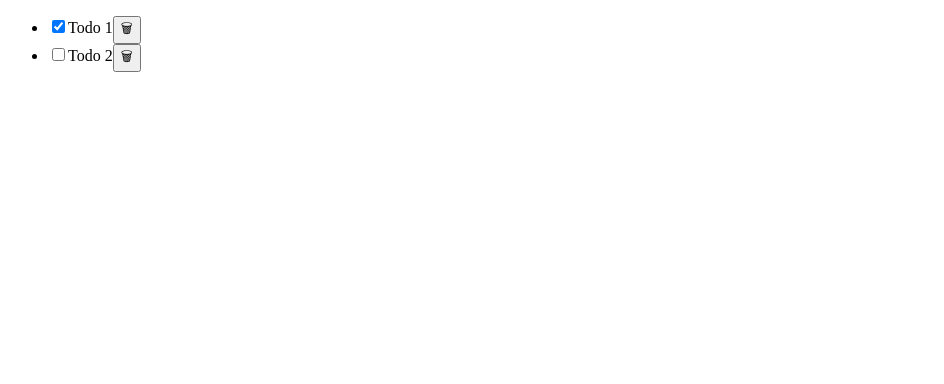
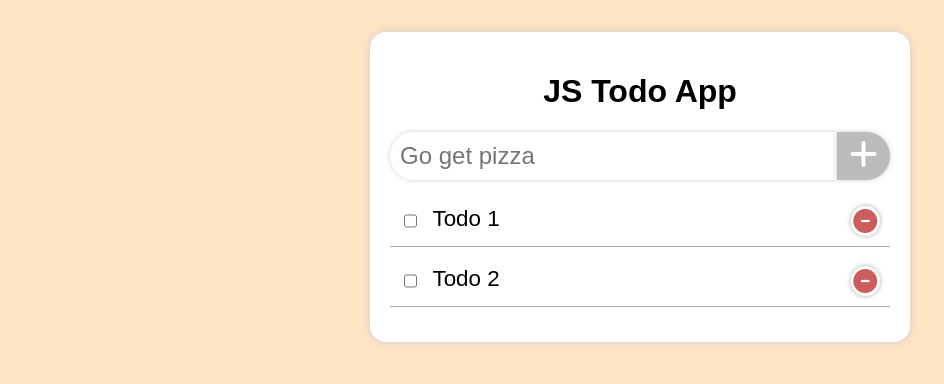
Before and after one commit to davinderpalrehal/js-todo, a plain HTML site: page index.html in a window 1280 px wide. Shown: the whole page, without its empty margins (0-944 px from the left). Drawn offline with Linux system fonts and the light colour scheme.

Commit message:
Refactoring with Proxy objects

```diff
--- a/index.html
+++ b/index.html
@@ -3,53 +3,162 @@
 <head>
 	<meta charset="UTF-8">
 	<title>JS TODO App</title>
+	<link rel="stylesheet" href="https://cdnjs.cloudflare.com/ajax/libs/font-awesome/6.6.0/css/all.min.css"
+	      integrity="sha512-Kc323vGBEqzTmouAECnVceyQqyqdsSiqLQISBL29aUW4U/M7pSPA/gEUZQqv1cwx4OnYxTxve5UMg5GT6L4JJg=="
+	      crossorigin="anonymous" referrerpolicy="no-referrer"/>
+	<style>
+        body {
+            background: bisque;
+            font-family: sans-serif;
+        }
+
+        #app {
+            max-width: 500px;
+            margin: 2em auto 0;
+            background: white;
+            padding: 20px;
+            border-radius: 1em;
+            box-shadow: 0 0 10px 0 #ccc;
+        }
+
+        h1 {
+            text-align: center;
+        }
+
+        .input-wrapper {
+            display: flex;
+        }
+
+        input[type='text'] {
+            width: 100%;
+            padding: 10px;
+            font-size: 1.5em;
+            border-radius: 50px;
+            border: none;
+            box-shadow: 0 0 5px 0 #ccc;
+            border-top-right-radius: 0;
+            border-bottom-right-radius: 0;
+        }
+
+        #add-todo {
+            border-radius: 50px;
+            border-top-left-radius: 0;
+            border-bottom-left-radius: 0;
+            border: none;
+            width: 60px;
+            box-shadow: 0 0 5px 0 #ccc;
+            background: #bbb;
+            color: white;
+            font-size: 2em;
+        }
+
+        #add-todo:hover {
+            background: #aaa;
+        }
+
+        button {
+            cursor: pointer;
+        }
+
+        .todo-wrapper {
+            list-style: none;
+            padding: 0;
+        }
+
+        .todo-wrapper li {
+            padding: 10px;
+            margin-bottom: 10px;
+            box-shadow: 0 1px 0 #aaa;
+            display: flex;
+        }
+
+        .todo-wrapper li:hover {
+            box-shadow: 0 1px 0 cyan;
+            background: #eee;
+        }
+
+        .todo-wrapper li label {
+            width: 100%;
+            cursor: pointer;
+            font-size: 1.4em;
+            padding-left: 1ch;
+        }
+
+        .todo-wrapper li button {
+            border: 2px solid white;
+            color: indianred;
+            font-size: 1.5em;
+            border-radius: 30px;
+            padding: 0;
+            height: 30px;
+            width: 33px;
+            background: white;
+            box-shadow: 0 0 5px 0 #aaa;
+        }
+	</style>
 </head>
 <body>
 <div id="app">
+	<h1>JS Todo App</h1>
+	<div class="input-wrapper">
+		<input type="text" placeholder="Go get pizza" id="todo-input">
+		<button id="add-todo">
+			<i class="fa-solid fa-plus"></i>
+		</button>
+	</div>
 	<ul class="todo-wrapper"></ul>
 </div>
 
 <script>
-	// array or todos
-	// class Todo {
-	// 	constructor(text) {
-	// 		this.text = text;
-	// 		this.completed = false;
-	//      this.favorite = false;
-	//      this.created = new Date.now();
-	// 	}
-	// }
-	const todos = [{
-		text: 'Todo 1',
-		created: new Date(),
-		favorite: false,
-	  status: true
-	}, {
-		text: 'Todo 2',
-	  created: new Date(),
-	  favorite: false,
-	  status: false
-	}]
+	class Todo {
+		constructor (text) {
+			this.text = text
+			this.completed = false
+			this.favorite = false
+			this.created = new Date()
+		}
+	}
+
 	const todoWrapper = document.querySelector('.todo-wrapper')
+
+	const todos = []
+
+	const todosProxy = new Proxy(todos, {
+		set (target, property, value, receiver) {
+			const result = Reflect.set(target, property, value, receiver)
+			render()
+			return result
+		},
+		deleteProperty (target, property) {
+			const result = Reflect.deleteProperty(target, property)
+			render()
+			return result
+		}
+	})
 
 	// Rendering the list of todos
 	const render = () => {
 		// clear the screen
+		todoWrapper.innerHTML = ''
 		// rerender all the list items
-	  todos.forEach(todo => {
+		todosProxy.forEach((todo, index) => {
 			const liDOM = document.createElement('li')
 			const statusDOM = document.createElement('input')
 			statusDOM.setAttribute('type', 'checkbox')
-	    statusDOM.setAttribute('id', todo.created)
-	    if (todo.status) {
-			    statusDOM.setAttribute('checked', todo.status)
+			statusDOM.setAttribute('id', `todo-${index}`)
+			if (todo.completed) {
+				statusDOM.setAttribute('checked', todo.completed)
 			}
 			const labelDOM = document.createElement('label')
 			labelDOM.textContent = todo.text
-	    labelDOM.setAttribute('for', todo.created)
+			labelDOM.setAttribute('for', `todo-${index}`)
 
 			const deleteBtnDOM = document.createElement('button')
-	    deleteBtnDOM.innerHTML = '&#128465;'
+			deleteBtnDOM.innerHTML = '<i class="fa-solid fa-circle-minus"></i>'
+		  deleteBtnDOM.addEventListener('click', (event) => {
+				console.log({ event })
+				deleteTodo(index)
+		  })
 
 			liDOM.appendChild(statusDOM)
 			liDOM.appendChild(labelDOM)
@@ -60,13 +169,19 @@
 	}
 
 	// Adding to the list of todos
+	const addTodo = (text) => {
+		todosProxy.push(new Todo(text))
+	}
 
 	// Deleting an item from the list
+	const deleteTodo = (index) => {
+		if (index > -1 && index < todosProxy.length) {
+			todosProxy.splice(index, 1)
+		}
+	}
 
-	// Updating an item from the list
-
-
-	render()
+	addTodo('Todo 1')
+	addTodo('Todo 2')
 </script>
 </body>
 </html>
```
Also changed, not shown: 1 other file. Lines whose indentation alone changed are shown as unchanged.
